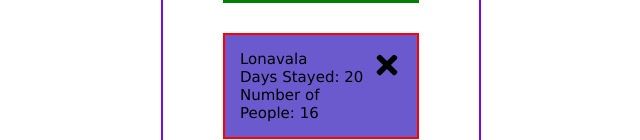
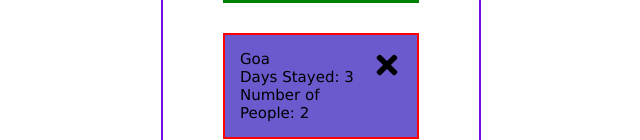
Before and after one commit to Mark-42-max/Trip-Planner-React, a React (Create React App) app in the folder trip-planner/: page / in a window 1280 px wide. Shown: the part 358-498 px from the top of the page, without its empty margins (319-959 px from the left). Built offline with nearby package versions, Linux system fonts and the light colour scheme; data requests are answered from the project's data file.

Commit message:
New Changes

```diff
--- a/trip-planner/db.json
+++ b/trip-planner/db.json
@@ -6,15 +6,17 @@
       "destination": "Manali",
       "days": 10,
       "people": 14,
-      "state": true
+      "state": true,
+      "details": " Lorem ipsum dolor sit, amet consectetur adipisicing elit. Architecto, aliquid magnam. Officiis aliquam eaque rem atque praesentium ut expedita, sunt quasi sapiente numquam in quas iusto odio amet delectus magnam."
     },
     {
       "id": 3,
       "index": 3,
-      "destination": "Lonavala",
-      "days": 20,
-      "people": 16,
-      "state": false
+      "destination": "Goa",
+      "days": 3,
+      "people": 2,
+      "state": false,
+      "details": " Lorem ipsum dolor sit, amet consectetur adipisicing elit. Architecto, aliquid magnam. Officiis aliquam eaque rem atque praesentium ut expedita, sunt quasi sapiente numquam in quas iusto odio amet delectus magnam."
     }
   ]
 }
--- a/trip-planner/package.json
+++ b/trip-planner/package.json
@@ -7,7 +7,7 @@
         "@testing-library/react": "^11.2.7",
         "@testing-library/user-event": "^12.8.3",
         "json-server": "^0.16.3",
-        "netlify-cli": "^6.9.12",
+        "netlify-cli": "^6.9.15",
         "react": "^17.0.2",
         "react-dom": "^17.0.2",
         "react-icons": "^4.2.0",
--- a/trip-planner/src/Components/Logs.js
+++ b/trip-planner/src/Components/Logs.js
@@ -1,6 +1,6 @@
 import Log from "./Log"
 
-const Logs = ({logs, onClick,toggleState}) => {
+const Logs = ({logs, onClick,toggleState, details}) => {
     return (
         <div className = "content">
             {logs.map((log) => (<Log key = {log.id} log = {log} onClick = {onClick} toggleState = {toggleState}/>))}
--- a/trip-planner/src/index.css
+++ b/trip-planner/src/index.css
@@ -91,6 +91,14 @@
     color: red;
 }
 
+.btn2 {
+    width: 30%;
+    height: 2.5rem;
+    background-color: green;
+    color: white;
+    white-space: normal;
+}
+
 
 /* Content */
 
```
Also changed, not shown: trip-planner/src/App.js (+17 -1 lines), 2 other files (tests, documents, lock files or other folders).
